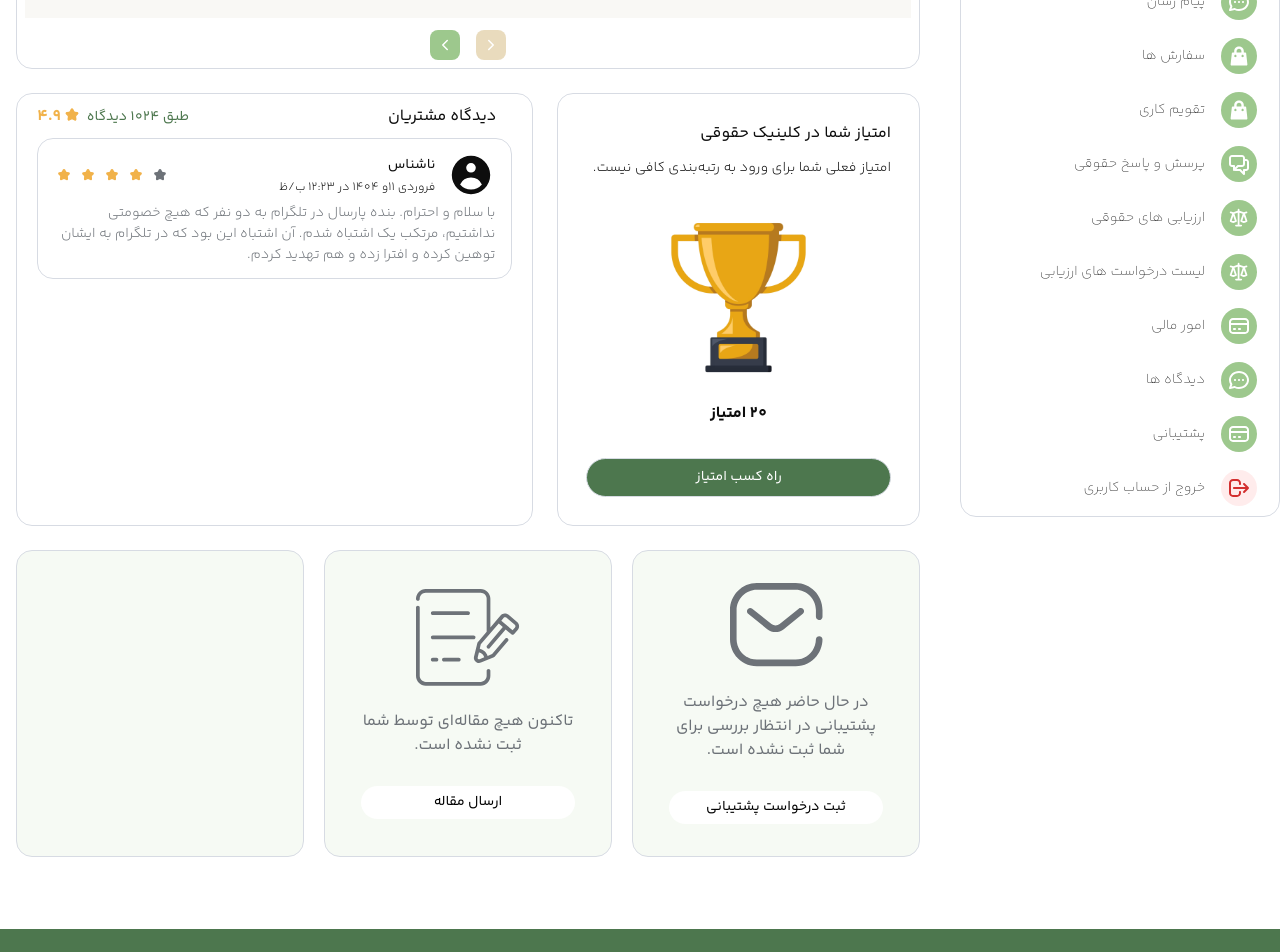
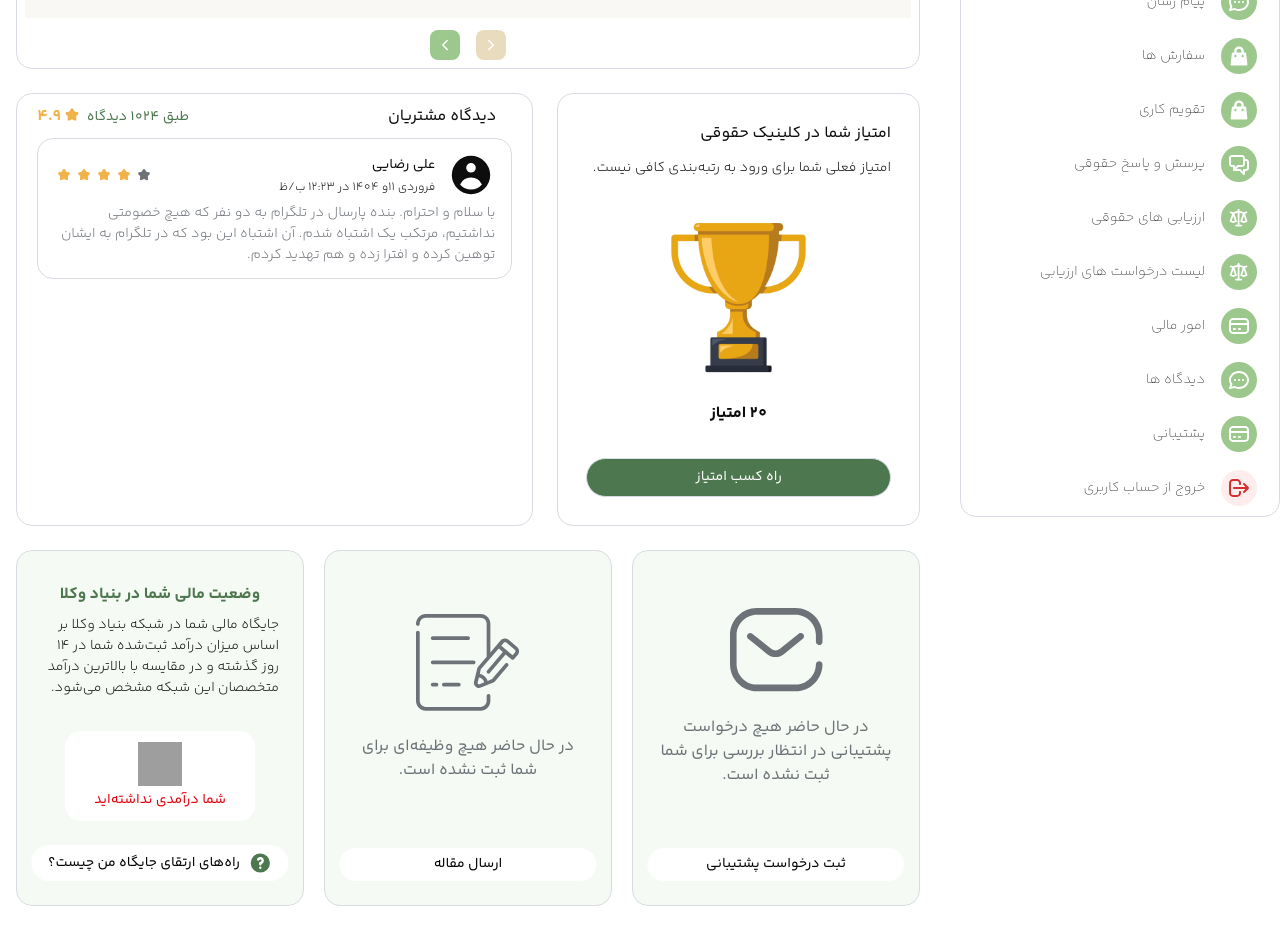
Before and after one commit to Reihanehhosseini/legal-advive-local-lawyer-panel-portfolio, a React (Vite) app: page / in a window 1280 px wide. Shown: the part 360-1312 px from the top of the page. Built offline with nearby package versions, Linux system fonts and the light colour scheme; grey boxes are pictures that could not be loaded.

Commit message:
add boxes on dashboard

```diff
--- a/src/components/cards/CommentCard.tsx
+++ b/src/components/cards/CommentCard.tsx
@@ -0,0 +1,34 @@
+import StarRating from '../global/StarRating';
+
+interface CommentCardProps {
+  // You can define props here if needed in the future
+  userIcon: React.ReactNode;
+  userName: string;
+  commentDate: string;
+  ratingValue: number;
+  commentText: string;
+}
+
+export default function CommentCard({
+  userIcon,
+  userName,
+  commentDate,
+  ratingValue,
+  commentText,
+}: CommentCardProps) {
+  return (
+    <div className="border border-global-3 px-4 py-3 rounded-2xl">
+      <div className="flex justify-between mb-1">
+        <div className="flex items-center gap-x-3">
+          {userIcon}
+          <div>
+            <p className="mb-1">{userName}</p>
+            <p className="text-xs font-light">{commentDate}</p>
+          </div>
+        </div>
+        <StarRating value={ratingValue} />
+      </div>
+      <p className="font-light text-text-secondary">{commentText}</p>
+    </div>
+  );
+}
--- /dev/null
+++ b/src/components/cards/DashboardCard.tsx
@@ -0,0 +1,32 @@
+import clsx from 'clsx';
+import type { ReactNode } from 'react';
+
+interface DashboardCardProps {
+  icon?: ReactNode | null;
+  text?: string | null;
+  buttonText?: string | null;
+  onClick?: () => void;
+  className?: string;
+}
+
+export default function DashboardCard({
+  icon = null,
+  text = '',
+  buttonText = '',
+  onClick,
+  className,
+}: DashboardCardProps) {
+  return (
+    <div className={clsx(className, 'pb-16 relative')}>
+      {icon}
+      <p className="text-center text-base w-full mb-7">{text}</p>
+      <button
+        type="button"
+        onClick={onClick}
+        className="absolute left-1/2 -translate-x-1/2 bottom-6 w-[90%] bg-white py-1.5 rounded-full text-black flex items-center justify-center gap-x-2"
+      >
+        {buttonText}
+      </button>
+    </div>
+  );
+}
--- a/src/components/global/StarRating.tsx
+++ b/src/components/global/StarRating.tsx
@@ -17,7 +17,7 @@ export default function StarRating({
   const isReadOnly = typeof onChange !== 'function';
 
   return (
-    <div className="flex flex-row-reverse gap-1">
+    <div className="flex flex-row-reverse">
       {Array.from({ length: max }, (_, index) => {
         const starValue = index + 1;
         const isActive = starValue <= value;
@@ -30,13 +30,13 @@ export default function StarRating({
             onClick={() => onChange?.(starValue)}
             className={clsx(
               'transition-transform',
-              isReadOnly ? 'cursor-default' : 'cursor-pointer hover:scale-110'
+              isReadOnly ? 'cursor-default' : 'cursor-pointer hover:scale-110',
             )}
           >
             <StarIcon
               width={size}
               className={clsx(
-                isActive ? 'text-secondary' : 'text-text-secondary'
+                isActive ? 'text-secondary' : 'text-text-secondary',
               )}
             />
           </button>
--- a/src/components/index.ts
+++ b/src/components/index.ts
@@ -2,3 +2,5 @@ export { default as ValueBadgeDisplay } from './ui/display/ValueBadgeDisplay';
 export { default as MotionSelect } from './dropdowns/MotionSelect';
 export { default as Button } from './ui/buttons/Button';
 export { default as StarRating } from './global/StarRating';
+export { default as DashboardCard } from './cards/DashboardCard';
+export { default as CommentCard } from './cards/CommentCard';
--- /dev/null
+++ b/src/components/ui/icons/Background_1.tsx
@@ -0,0 +1,19 @@
+import type { SVGProps } from 'react';
+
+export function Background_1(props: SVGProps<SVGSVGElement>) {
+  return (
+    <svg
+      width="24"
+      height="24"
+      viewBox="0 0 24 24"
+      fill="none"
+      xmlns="http://www.w3.org/2000/svg"
+      {...props}
+    >
+      <path
+        d="M20.0001 12C20.0001 8.24177 16.5318 5 12.0001 5C7.46839 5 4.0001 8.24177 4.0001 12C4.0001 13.3512 4.43831 14.6185 5.20909 15.6992C5.40229 15.9701 5.44793 16.3193 5.33116 16.6309L4.56748 18.666L7.54893 18.0703C7.7598 18.0281 7.97859 18.0554 8.17295 18.1475C9.36792 18.7134 10.675 19.0045 11.9972 19H12.0001C16.5318 19 20.0001 15.7582 20.0001 12ZM8.00987 11C8.56215 11 9.00987 11.4477 9.00987 12C9.00987 12.5523 8.56215 13 8.00987 13H8.0001C7.44782 13 7.0001 12.5523 7.0001 12C7.0001 11.4477 7.44782 11 8.0001 11H8.00987ZM12.0099 11C12.5622 11 13.0099 11.4477 13.0099 12C13.0099 12.5523 12.5622 13 12.0099 13H12.0001C11.4478 13 11.0001 12.5523 11.0001 12C11.0001 11.4477 11.4478 11 12.0001 11H12.0099ZM16.0099 11C16.5622 11 17.0099 11.4477 17.0099 12C17.0099 12.5523 16.5622 13 16.0099 13H16.0001C15.4478 13 15.0001 12.5523 15.0001 12C15.0001 11.4477 15.4478 11 16.0001 11H16.0099ZM22.0001 12C22.0001 17.0772 17.4095 20.9981 12.0021 20.999L12.003 21C10.4951 21.0051 9.0041 20.6956 7.62412 20.0938L3.19639 20.9805C2.84035 21.0517 2.4736 20.9241 2.23838 20.6475C2.00328 20.3709 1.93611 19.9883 2.06358 19.6484L3.2794 16.4062C2.46941 15.1087 2.0001 13.6059 2.0001 12C2.0001 6.92222 6.59182 3 12.0001 3C17.4084 3 22.0001 6.92222 22.0001 12Z"
+        fill="currentColor"
+      />
+    </svg>
+  );
+}
--- a/src/pages/DashboardPage.tsx
+++ b/src/pages/DashboardPage.tsx
@@ -1,11 +1,16 @@
 // ======================================================================================================|
 // ========================================>Types<=======================================================|
 
-import { HiOutlineCalendar, HiUserCircle } from 'react-icons/hi';
+import {
+  HiOutlineCalendar,
+  HiQuestionMarkCircle,
+  HiUserCircle,
+} from 'react-icons/hi';
 import {
   Button,
+  CommentCard,
+  DashboardCard,
   MotionSelect,
-  StarRating,
   ValueBadgeDisplay,
 } from '../components';
 import type { DataGridColumn } from '../components/tables/DataTable/DataTable.types';
@@ -167,49 +172,45 @@ export default function DashboardPage() {
             </div>
           </div>
           {/* Comments */}
-          <div className="border border-global-3 px-4 py-3 rounded-2xl">
-            <div className="flex justify-between mb-1">
-              <div className="flex items-center gap-x-3">
-                <HiUserCircle size={48} />
-                <div>
-                  <p className="mb-1">ناشناس</p>
-                  <p className="text-xs font-light">
-                    فروردی 11و 1404 در 12:23 ب/ظ
-                  </p>
-                </div>
-              </div>
-              <StarRating value={4} />
-            </div>
-            <p className="font-light text-text-secondary">
-              با سلام و احترام. بنده پارسال در تلگرام به دو نفر که هیچ خصومتی
-              نداشتیم، مرتکب یک اشتباه شدم. آن اشتباه این بود که در تلگرام به
-              ایشان توهین کرده و افترا زده و هم تهدید کردم.
-            </p>
-          </div>
+          <CommentCard
+            commentText="با سلام و احترام. بنده پارسال در تلگرام به دو نفر که هیچ خصومتی نداشتیم،         مرتکب یک اشتباه شدم. آن اشتباه این بود که در تلگرام به ایشان توهین کرده و افترا زده و هم تهدید کردم."
+            userIcon={<HiUserCircle size={48} />}
+            userName="علی رضایی"
+            commentDate="فروردی 11و 1404 در 12:23 ب/ظ"
+            ratingValue={4}
+          />
         </div>
       </div>
       <div className="grid grid-cols-3 gap-x-5">
-        <div className="col-span-1 flex flex-col items-center justify-center w-full text-text-secondary bg-global-12 border border-global-3 rounded-2xl px-6 py-8">
-          <MailIcon className="mb-6" />
-          <p className="text-center text-base w-[90%] mb-7">
-            در حال حاضر هیچ درخواست پشتیبانی در انتظار بررسی برای شما ثبت نشده
-            است.
+        <DashboardCard
+          className="col-span-1 flex flex-col items-center justify-center w-full text-text-secondary bg-global-12 border border-global-3 rounded-2xl px-6 py-8"
+          icon={<MailIcon className="mb-6" />}
+          text="در حال حاضر هیچ درخواست پشتیبانی در انتظار بررسی برای شما ثبت نشده است."
+          buttonText="ثبت درخواست پشتیبانی"
+        />
+        <DashboardCard
+          className="col-span-1 flex flex-col items-center justify-center w-full text-text-secondary bg-global-12 border border-global-3 rounded-2xl px-6 py-8"
+          icon={<EditPenIcon className="mb-6" />}
+          text="در حال حاضر هیچ وظیفه‌ای برای شما ثبت نشده است."
+          buttonText="ارسال مقاله"
+        />
+        <div className="col-span-1 pb-16 relative text-center flex flex-col items-center justify-center w-full text-text-secondary bg-global-12 border border-global-3 rounded-2xl px-6 py-8">
+          <p className="mb-2 text-primary text-base font-bold">
+            وضعیت مالی شما در بنیاد وکلا
           </p>
-          <button className="bg-white py-1.5 w-[90%] rounded-full text-black">
-            ثبت درخواست پشتیبانی
+          <p className="text-start text-global-7 font-light mb-8">
+            جایگاه مالی شما در شبکه بنیاد وکلا بر اساس میزان درآمد ثبت‌شده شما
+            در ۱۴ روز گذشته و در مقایسه با بالاترین درآمد متخصصان این شبکه مشخص
+            می‌شود.
+          </p>
+          <div className="w-[80%] h-22.5 rounded-2xl bg-white flex flex-col justify-center items-center gap-y-1 mb-5">
+            <img src="/gifs/alert_gif.gif" alt="تصویر" className="w-11 h-11" />
+            <p className="text-red-600">شما درآمدی نداشته‌اید</p>
+          </div>
+          <button className="absolute left-1/2 -translate-x-1/2 bottom-6 w-[90%] bg-white py-1.5 rounded-full text-black flex items-center justify-center gap-x-2">
+            <HiQuestionMarkCircle className="text-primary" size={24} />
+            راه‌های ارتقای جایگاه من چیست؟
           </button>
-        </div>
-        <div className="col-span-1 flex flex-col items-center justify-center w-full text-text-secondary bg-global-12 border border-global-3 rounded-2xl px-6 py-8">
-          <EditPenIcon className="mb-6" />
-          <p className="text-center text-base w-[90%] mb-7">
-            تاکنون هیچ مقاله‌ای توسط شما ثبت نشده است.
-          </p>
-          <button className="bg-white py-1.5 w-[90%] rounded-full text-black">
-            ارسال مقاله
-          </button>
-        </div>
-        <div className="col-span-1 flex flex-col items-center justify-center w-full text-text-secondary bg-global-12 border border-global-3 rounded-2xl px-6 py-8">
-
         </div>
       </div>
     </div>
```
Also changed, not shown: 2 other files (tests, documents, lock files or other folders).
